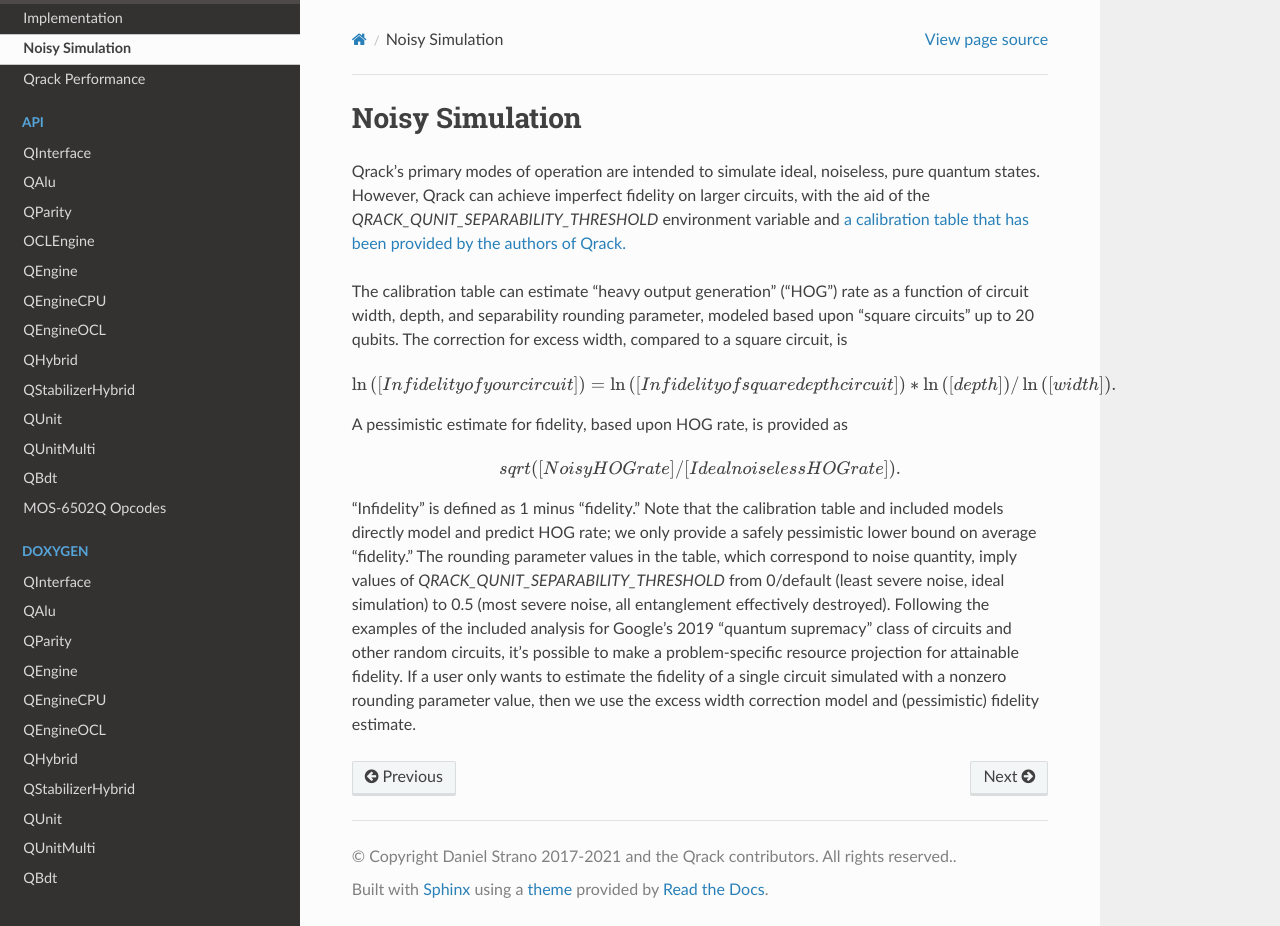
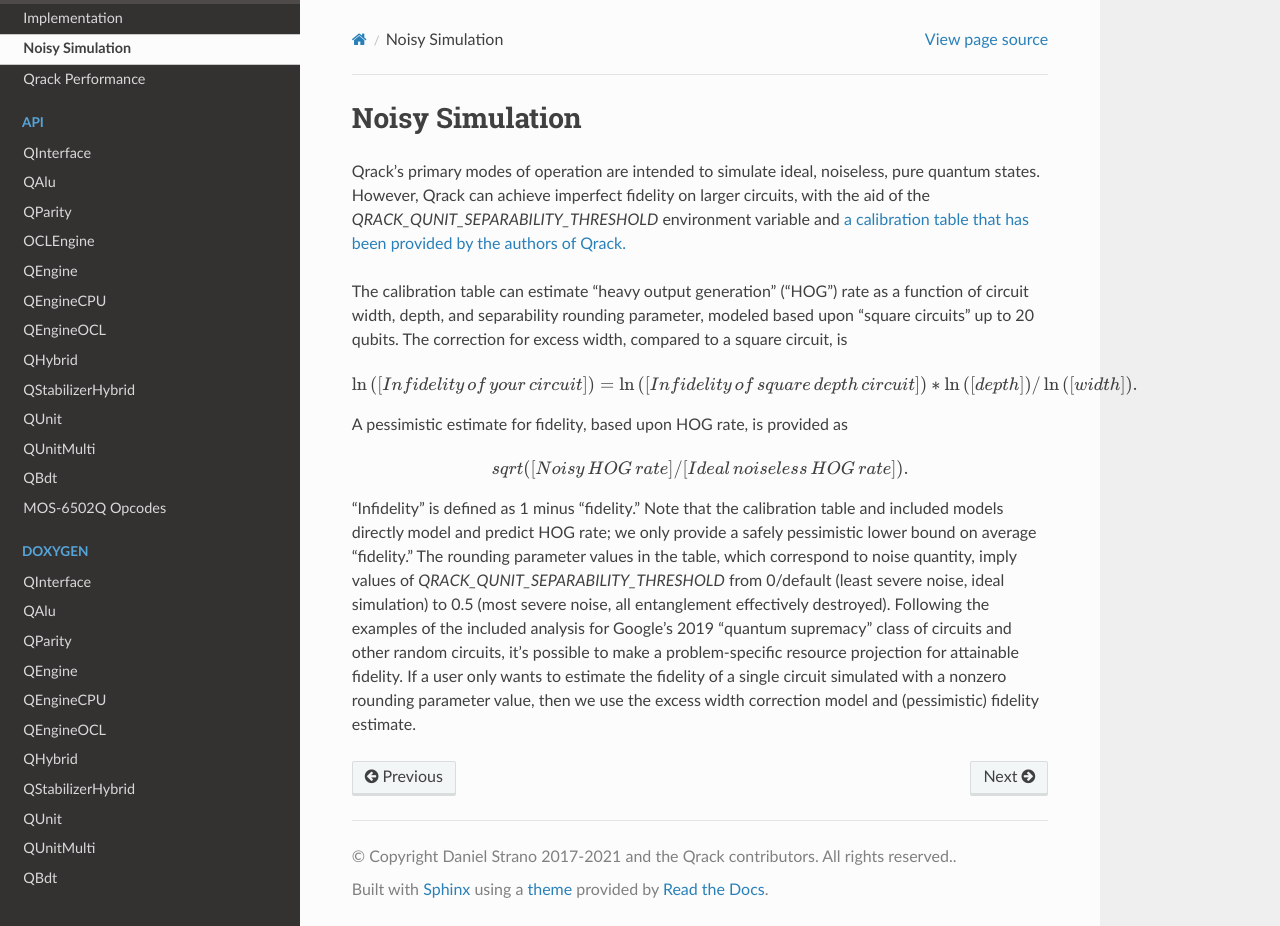
Before and after one commit to vm6502q/qrack.github.io, a Sphinx documentation site: the page built from docs/noisy.rst, in a window 1280 px wide and 926 px high. Built offline with Sphinx 7.4.7 and the Read the Docs theme 2.0.0, drawn with Linux system fonts in a browser that asks for light colours.

Commit message:
Fix text in math

```diff
--- a/docs/noisy.rst
+++ b/docs/noisy.rst
@@ -7,12 +7,12 @@ The calibration table can estimate "heavy output generation" ("HOG") rate as a f
 
 .. math::
 
-    \ln \left( \left[ Infidelity of your circuit \right] \right) = \ln \left( \left[ Infidelity of square depth circuit \right] \right) * \ln \left( \left[ depth \right] \right) / \ln \left( \left[ width \right] \right).
+    \ln \left( \left[ Infidelity \, of \, your \, circuit \right] \right) = \ln \left( \left[ Infidelity \, of \, square \, depth \, circuit \right] \right) * \ln \left( \left[ depth \right] \right) / \ln \left( \left[ width \right] \right).
 
 A pessimistic estimate for fidelity, based upon HOG rate, is provided as
 
 .. math::
 
-    sqrt([Noisy HOG rate] / [Ideal noiseless HOG rate]).
+    sqrt([Noisy \, HOG \, rate] / [Ideal \, noiseless \, HOG \, rate]).
 
 "Infidelity" is defined as 1 minus "fidelity." Note that the calibration table and included models directly model and predict HOG rate; we only provide a safely pessimistic lower bound on average "fidelity." The rounding parameter values in the table, which correspond to noise quantity, imply values of `QRACK_QUNIT_SEPARABILITY_THRESHOLD` from 0/default (least severe noise, ideal simulation) to 0.5 (most severe noise, all entanglement effectively destroyed). Following the examples of the included analysis for Google's 2019 "quantum supremacy" class of circuits and other random circuits, it's possible to make a problem-specific resource projection for attainable fidelity. If a user only wants to estimate the fidelity of a single circuit simulated with a nonzero rounding parameter value, then we use the excess width correction model and (pessimistic) fidelity estimate.
```
